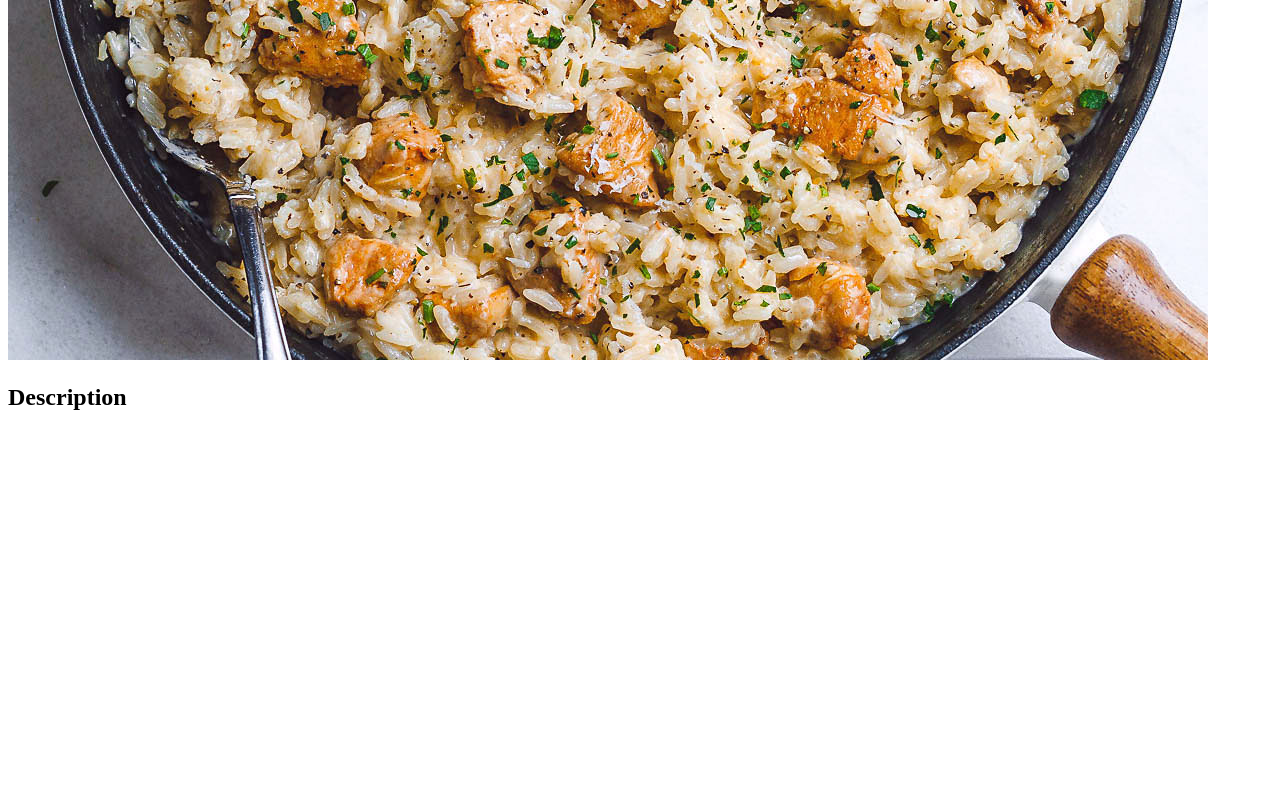
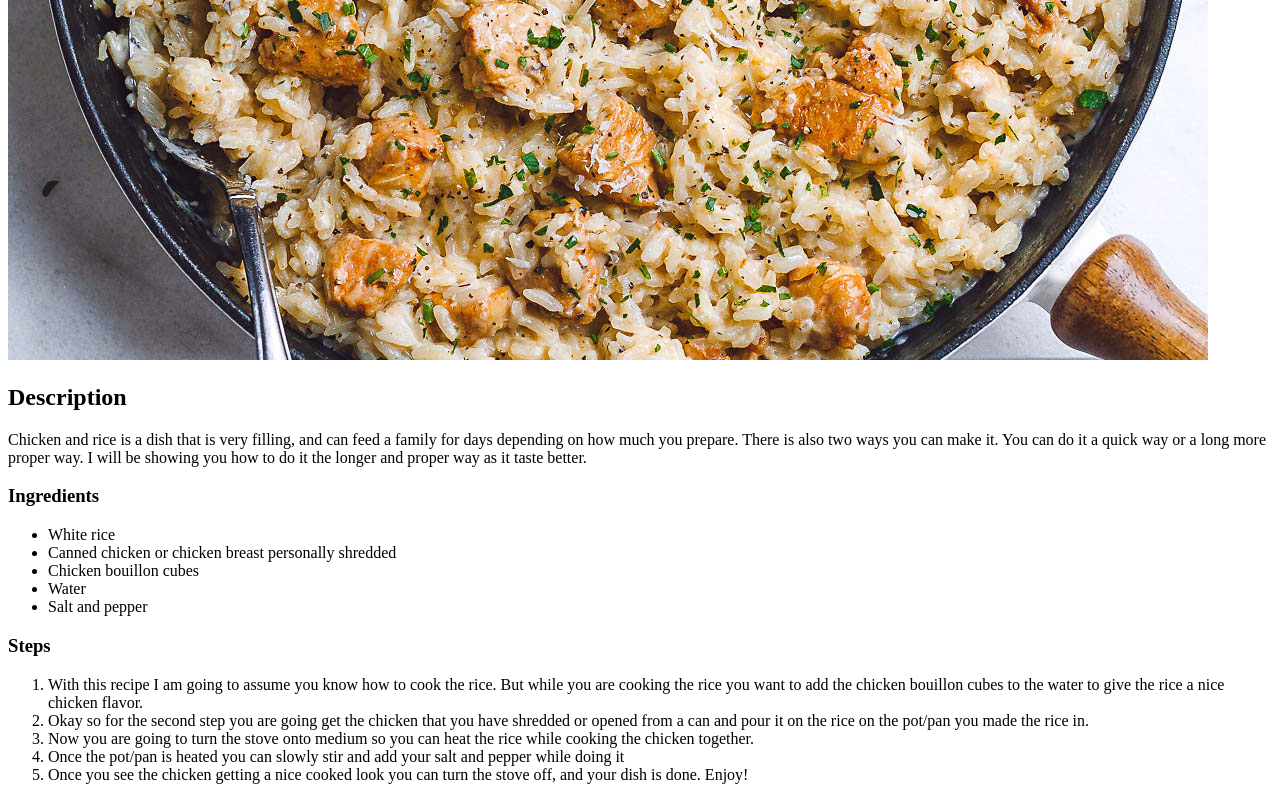
Before and after one commit to CasualV1/odin-recipes, a plain HTML site: page chicken-and-rice.html in a window 1280 px wide. Shown: the part 520-1320 px from the top of the page. Before the commit the page ends 951 px from the top, so only its background shows below. Drawn offline with Linux system fonts and the light colour scheme.

Commit message:
Add description and instructions to chicken and rice recipe
I added the description of the chicken and rice dish, the ingredients, and
the steps required to prepare the dish.

```diff
--- a/chicken-and-rice.html
+++ b/chicken-and-rice.html
@@ -11,6 +11,27 @@
         <img src="images/chicken-and-rice.jpg" alt="Chicken and rice with different seasonings on top all mixed together">
 
          <h2>Description</h2>
-         <p></p>
+         <p>Chicken and rice is a dish that is very filling, and can feed a family for days depending on how much you prepare.
+            There is also two ways you can make it. You can do it a quick way or a long more proper way. I will be showing you
+            how to do it the longer and proper way as it taste better.
+         </p>
+
+            <h3>Ingredients</h3>
+            <ul>
+                <li>White rice</li>
+                <li>Canned chicken or chicken breast personally shredded</li>
+                <li>Chicken bouillon cubes</li>
+                <li>Water</li>
+                <li>Salt and pepper</li>
+            </ul>
+
+            <h3>Steps</h3>
+            <ol>
+                <li>With this recipe I am going to assume you know how to cook the rice. But while you are cooking the rice you want to add the chicken bouillon cubes to the water to give the rice a nice chicken flavor.</li>
+                <li>Okay so for the second step you are going get the chicken that you have shredded or opened from a can and pour it on the rice on the pot/pan you made the rice in. </li>
+                <li>Now you are going to turn the stove onto medium so you can heat the rice while cooking the chicken together.</li>
+                <li>Once the pot/pan is heated you can slowly stir and add your salt and pepper while doing it</li>
+                <li>Once you see the chicken getting a nice cooked look you can turn the stove off, and your dish is done. Enjoy!</li>
+            </ol>
     </body>
 </html>
```
